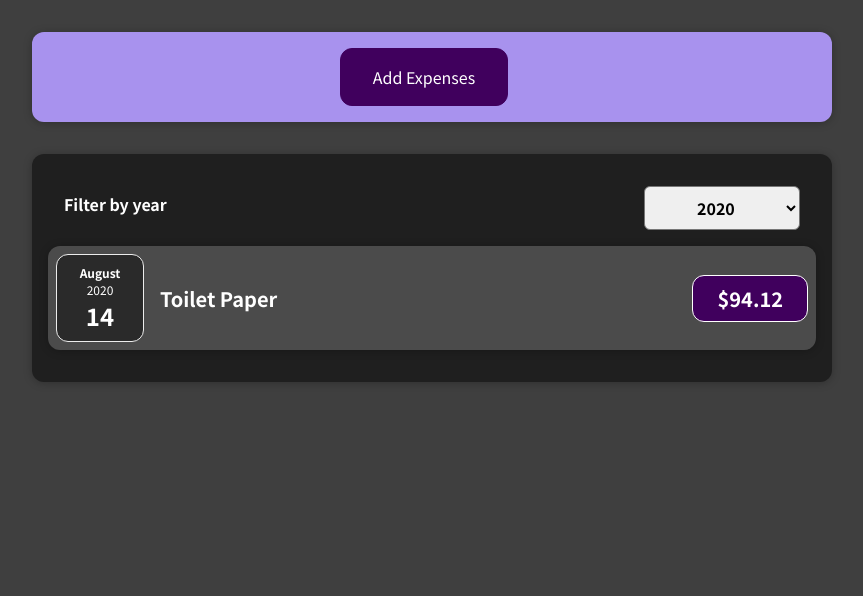
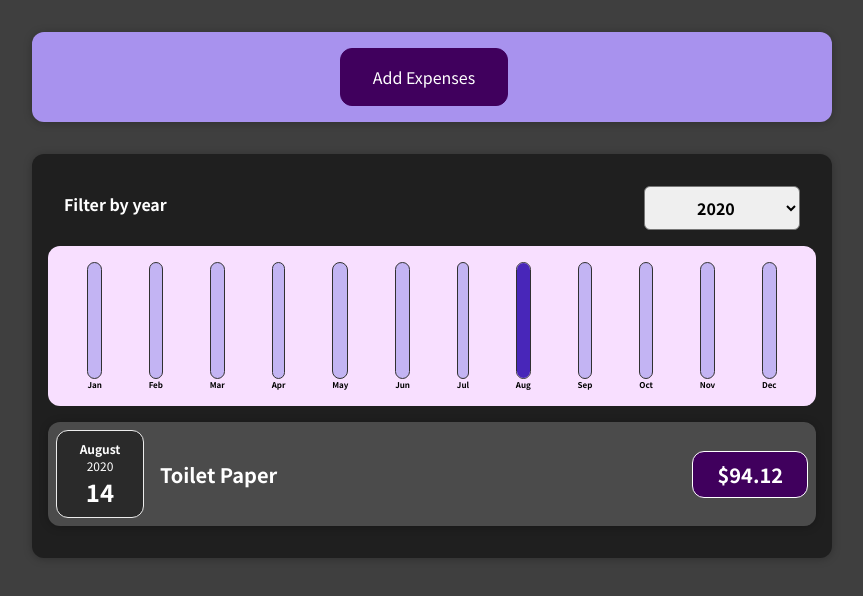
Before and after one commit to Hendrolee/Task-Tracker-Practice, a React (Create React App) app: page / in a window 1280 px wide. Shown: the top 596 px of the page, without its empty margins (208-1071 px from the left). Built offline with nearby package versions, Linux system fonts and the light colour scheme.

Commit message:
Create: Chart, ChartBar and ExpensesChart components

```diff
--- /dev/null
+++ b/src/components/Chart/Chart.css
@@ -0,0 +1,9 @@
+.chart {
+  padding: 1rem;
+  border-radius: 12px;
+  background-color: #f8dfff;
+  text-align: center;
+  display: flex;
+  justify-content: space-around;
+  height: 10rem;
+}
--- /dev/null
+++ b/src/components/Chart/Chart.js
@@ -0,0 +1,23 @@
+import React from "react";
+import "./Chart.css";
+import ChartBar from "./ChartBar";
+
+const Chart = (props) => {
+  let dataPointvalues = props.dataPoints.map((dataPoint) => dataPoint.value);
+  const totalMaximum = Math.max(...dataPointvalues);
+
+  return (
+    <div className="chart">
+      {props.dataPoints.map((dataPoint) => (
+        <ChartBar
+          key={dataPoint.label}
+          value={dataPoint.value}
+          maxValue={totalMaximum}
+          label={dataPoint.label}
+        />
+      ))}
+    </div>
+  );
+};
+
+export default Chart;
--- /dev/null
+++ b/src/components/Chart/ChartBar.css
@@ -0,0 +1,30 @@
+.chart-bar {
+  height: 100%;
+  display: flex;
+  flex-direction: column;
+  align-items: center;
+}
+
+.chart-bar__inner {
+  height: 100%;
+  width: 100%;
+  border: 1px solid #313131;
+  border-radius: 12px;
+  background-color: #c3b4f3;
+  overflow: hidden;
+  display: flex;
+  flex-direction: column;
+  justify-content: flex-end;
+}
+
+.chart-bar__fill {
+  background-color: #4826b9;
+  width: 100%;
+  transition: all 0.3s ease-out;
+}
+
+.chart-bar__label {
+  font-weight: bold;
+  font-size: 0.5rem;
+  text-align: center;
+}
--- /dev/null
+++ b/src/components/Chart/ChartBar.js
@@ -0,0 +1,24 @@
+import React from "react";
+import "./ChartBar.css";
+
+const ChartBar = (props) => {
+  let barFillHeight = "0%";
+
+  if (props.maxValue > 0) {
+    barFillHeight = Math.round((props.value / props.maxValue) * 100) + "%";
+  }
+
+  return (
+    <div className="chart-bar">
+      <div className="chart-bar__inner">
+        <div
+          className="chart-bar__fill"
+          style={{ height: barFillHeight }}
+        ></div>
+      </div>
+      <div className="chart-bar__label">{props.label}</div>
+    </div>
+  );
+};
+
+export default ChartBar;
--- a/src/components/Expenses/Expenses.js
+++ b/src/components/Expenses/Expenses.js
@@ -3,6 +3,7 @@ import Card from "../UI/Card";
 import "./Expenses.css";
 import ExpensesFilter from "./ExpensesFilter";
 import ExpensesList from "./ExpensesList";
+import ExpensesChart from "./ExpensesChart";
 
 const Expenses = (props) => {
   const [filteredYear, setFilteredYear] = useState("2020");
@@ -22,6 +23,7 @@ const Expenses = (props) => {
           selected={filteredYear}
           onChangeFilter={filterChangeHandler}
         />
+        <ExpensesChart expenses={filteredExpenses} />
         <ExpensesList items={filteredExpenses} />
       </Card>
     </div>
--- /dev/null
+++ b/src/components/Expenses/ExpensesChart.js
@@ -0,0 +1,28 @@
+import React from "react";
+import Chart from "../Chart/Chart";
+
+const ExpensesChart = (props) => {
+  const chartDataPoints = [
+    { label: "Jan", value: 0 },
+    { label: "Feb", value: 0 },
+    { label: "Mar", value: 0 },
+    { label: "Apr", value: 0 },
+    { label: "May", value: 0 },
+    { label: "Jun", value: 0 },
+    { label: "Jul", value: 0 },
+    { label: "Aug", value: 0 },
+    { label: "Sep", value: 0 },
+    { label: "Oct", value: 0 },
+    { label: "Nov", value: 0 },
+    { label: "Dec", value: 0 },
+  ];
+
+  for (const expense of props.expenses) {
+    const expenseMonth = expense.date.getMonth();
+    chartDataPoints[expenseMonth].value += expense.amount;
+  }
+
+  return <Chart dataPoints={chartDataPoints} />;
+};
+
+export default ExpensesChart;
```
